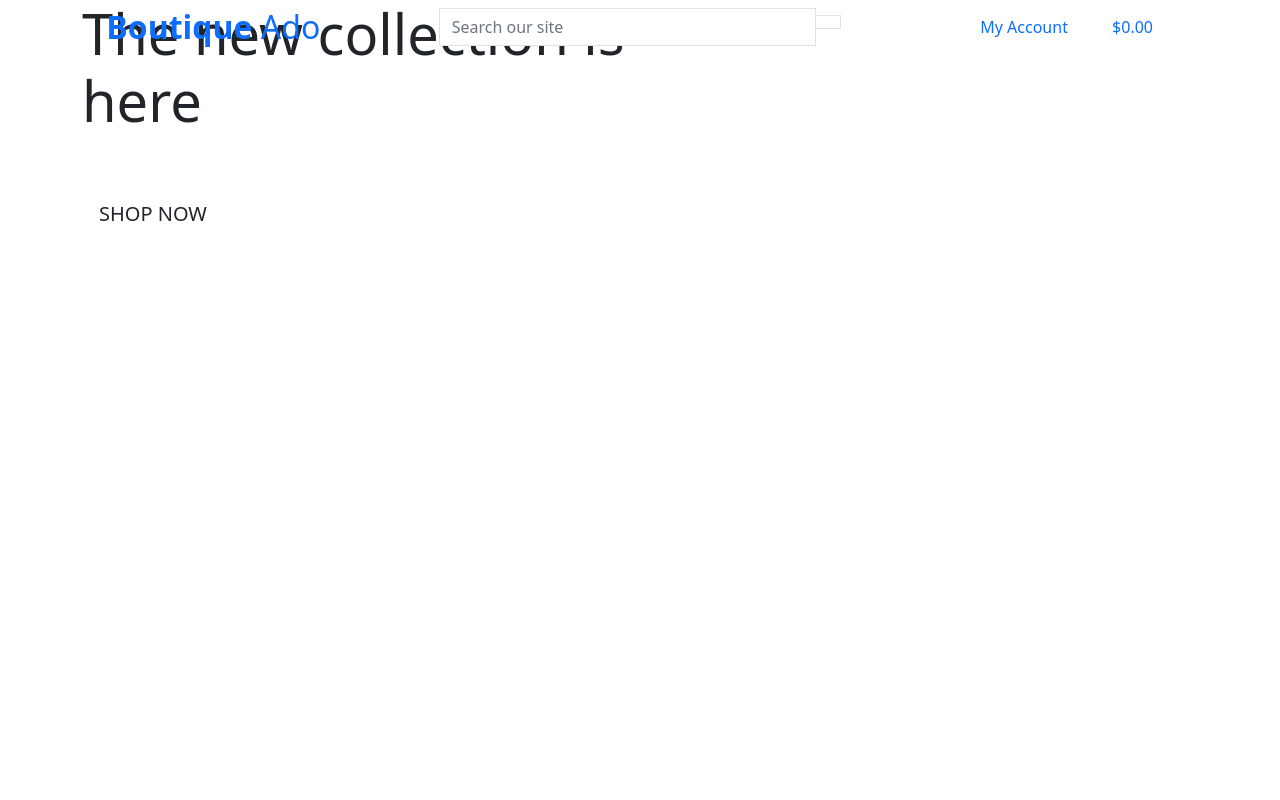
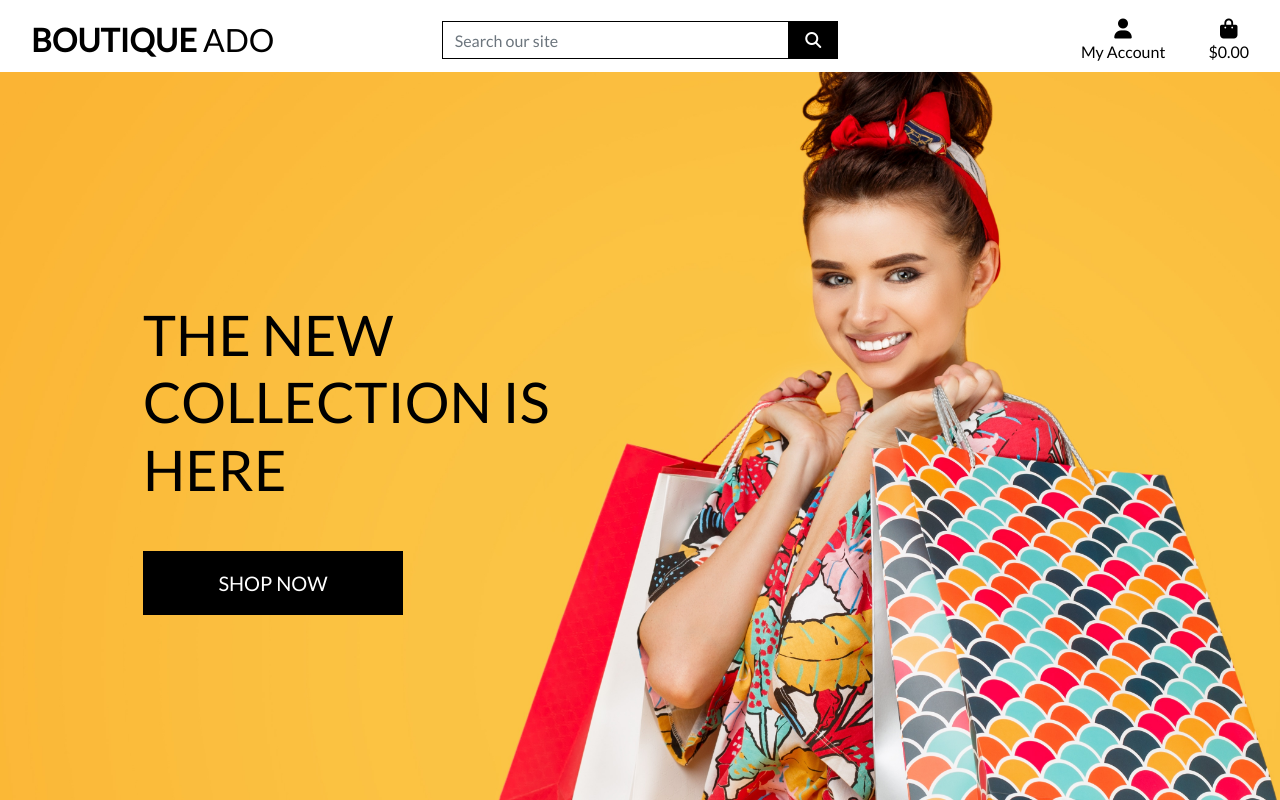
Before and after one commit to Gregory4321/boutique_ado_v1, a Django app: page / in a window 1280 px wide. Run offline with Django 3.2, Linux system fonts and the light colour scheme; some libraries are stand-ins or nearby versions.

Commit message:
Completed homepage header and css

```diff
--- a/boutique_ado/settings.py
+++ b/boutique_ado/settings.py
@@ -148,3 +148,7 @@ USE_TZ = True
 # https://docs.djangoproject.com/en/3.1/howto/static-files/
 
 STATIC_URL = '/static/'
+STATICFILES_DIRS = (os.path.join(BASE_DIR, 'static'),)
+
+MEDIA_URL = '/media/'
+MEDIA_ROOT = os.path.join(BASE_DIR, 'media')
--- a/boutique_ado/urls.py
+++ b/boutique_ado/urls.py
@@ -15,9 +15,11 @@ Including another URLconf
 """
 from django.contrib import admin
 from django.urls import path, include
+from django.conf import settings
+from django.conf.urls.static import static
 
 urlpatterns = [
     path('admin/', admin.site.urls),
     path('accounts/', include('allauth.urls')),
     path('', include('home.urls')),
-]
+] + static(settings.MEDIA_URL, document_root=settings.MEDIA_ROOT)
--- /dev/null
+++ b/static/css/base.css
@@ -0,0 +1,81 @@
+html {
+    height: 100%;
+}
+
+body {
+    background: url('/media/homepage_background_cropped.jpg') no-repeat center center fixed;
+    background-size: cover;
+    height: calc(100vh - 164px);
+    color: #555;
+    font-family: 'Lato';
+}
+
+/* from Bulma */
+.icon {
+    align-items: center;
+    display: inline-flex;
+    justify-content: center;
+    height: 1.5rem;
+    width: 1.5rem;
+}
+
+.logo-font {
+    text-transform: uppercase;
+}
+
+.main-logo-link {
+    width: fit-content;
+}
+
+.shop-now-button {
+    background: black;
+    color: white;
+    min-width: 260px;
+}
+
+.btn-black {
+    background: black;
+    color: white;
+}
+
+.shop-now-button:hover,
+.shop-now-button:active,
+.shop-now-button:focus,
+.btn-black:hover,
+.btn-black:active,
+.btn-black:focus {
+    background: #222;
+    color: white;
+}
+
+.text-black {
+    color: #000 !important;
+}
+
+.border-black {
+    border: 1px solid black !important;
+}
+
+/* -------------------------------- Media Queries */
+
+/* Slightly larger container on xl screens */
+@media (min-width: 1200px) {
+  .container {
+    max-width: 80%;
+  }
+}
+
+/* fixed top navbar only on medium and up */
+@media (min-width: 992px) {
+    .fixed-top-desktop-only {
+        position: fixed;
+        top: 0;
+        right: 0;
+        left: 0;
+        z-index: 1030;
+    }
+
+    .header-container {
+        padding-top: 164px;
+    }
+}
--- a/templates/base.html
+++ b/templates/base.html
@@ -22,9 +22,14 @@
     {% endblock %}
 
     {% block extra_css %}
+        <link rel="stylesheet" href="https://stackpath.bootstrapcdn.com/bootstrap/4.5.2/css/bootstrap.min.css" integrity="sha384-JcKb8q3iqJ61gNV9KGb8thSsNjpSL0n8PARn9HuZOnIxN0hoP+VmmDGMN5t9UJ0Z" crossorigin="anonymous">
+        <link rel="stylesheet" href="https://fonts.googleapis.com/css2?family=Lato&display=swap">
+        <link rel="stylesheet" href="{% static 'css/base.css' %}">
     {% endblock %}
 
     {% block corejs %}
+    <script src="https://kit.fontawesome.com/effa04c263.js" crossorigin="anonymous"></script>
+    <script src="https://code.jquery.com/jquery-3.5.1.slim.min.js" integrity="sha256-4+XzXVhsDmqanXGHaHvgh1gMQKX40OUvDEBTu8JcmNs=" crossorigin="anonymous"></script>
     <script src="https://cdn.jsdelivr.net/npm/bootstrap@5.0.0-beta2/dist/js/bootstrap.bundle.min.js"
         integrity="sha384-b5kHyXgcpbZJO/tY9Ul7kGkf1S0CWuKcCD38l8YkeH8z8QjE0GmW1gYU5S9FOnJ0"
         crossorigin="anonymous"></script>
@@ -38,7 +43,7 @@
 
 <body>
     <header class="container-fluid fixed-top">
-        <div class="row">
+        <div id="topnav" class="row bg-white pt-lg-2 d-none d-lg-flex">
             <div class="col-12 col-lg-4 my-auto py-1 py-lg-0 text-center text-lg-left">
                 <a href="{% url 'home' %}" class="nav-link main-logo-link">
                     <h2 class="logo-font text-black my-0"><strong>Boutique</strong> Ado</h2>
@@ -62,8 +67,7 @@
             <div class="col-12 col-lg-4 my-auto py-1 py-lg-0">
                 <ul class="list-inline list-unstyled text-center text-lg-right my-0">
                     <li class="list-inline-item dropdown">
-                        <a class="text-black nav-link" href="#" id="user-options" data-toggle="dropdown"
-                            aria-haspopup="true" aria-expanded="false">
+                        <a class="text-black nav-link" href="#" id="user-options" data-toggle="dropdown" aria-haspopup="true"                   aria-expanded="false">
                             <div class="text-center">
                                 <div><i class="fas fa-user fa-lg"></i></div>
                                 <p class="my-0">My Account</p>
```
Also changed, not shown: media/homepage_background_cropped.jpg (added). Lines whose indentation alone changed are shown as unchanged.
